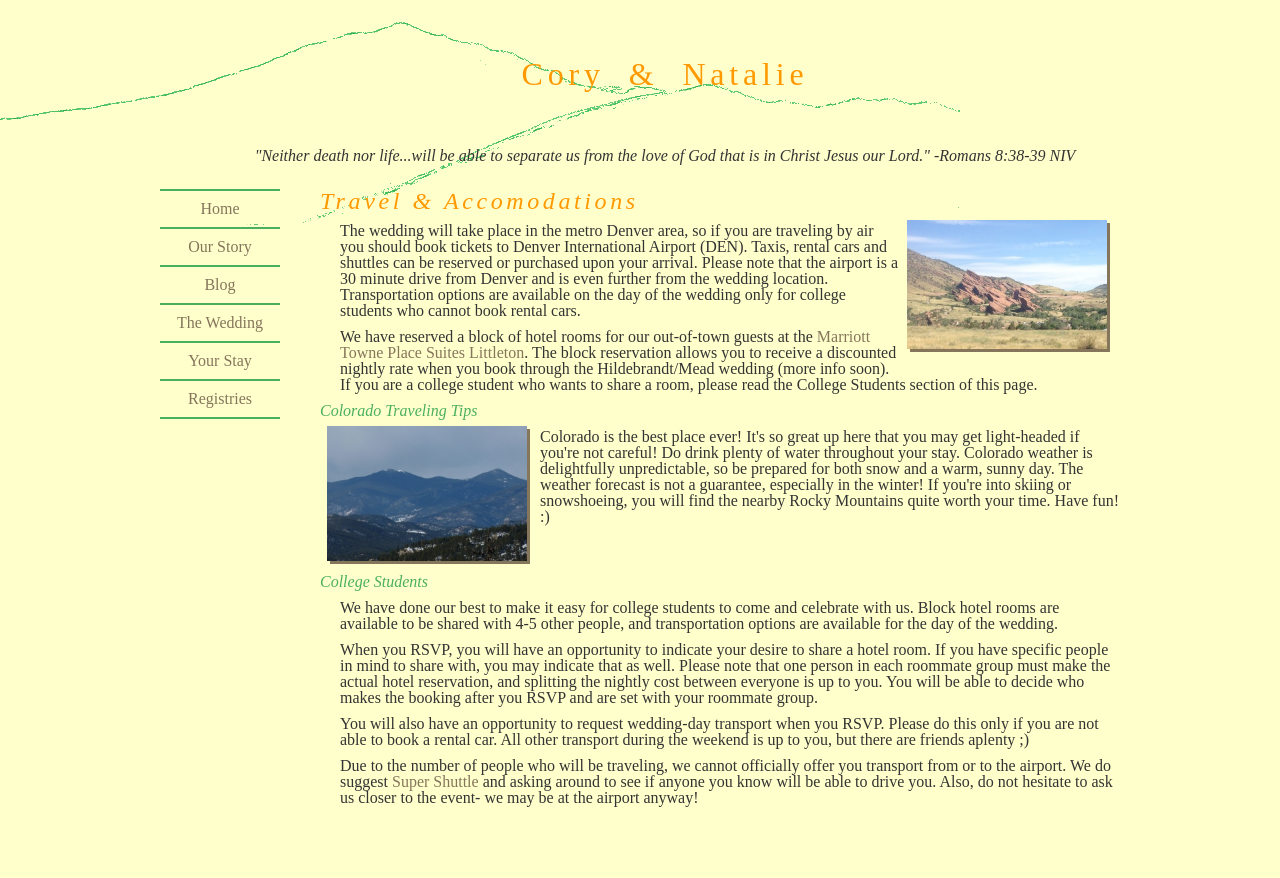
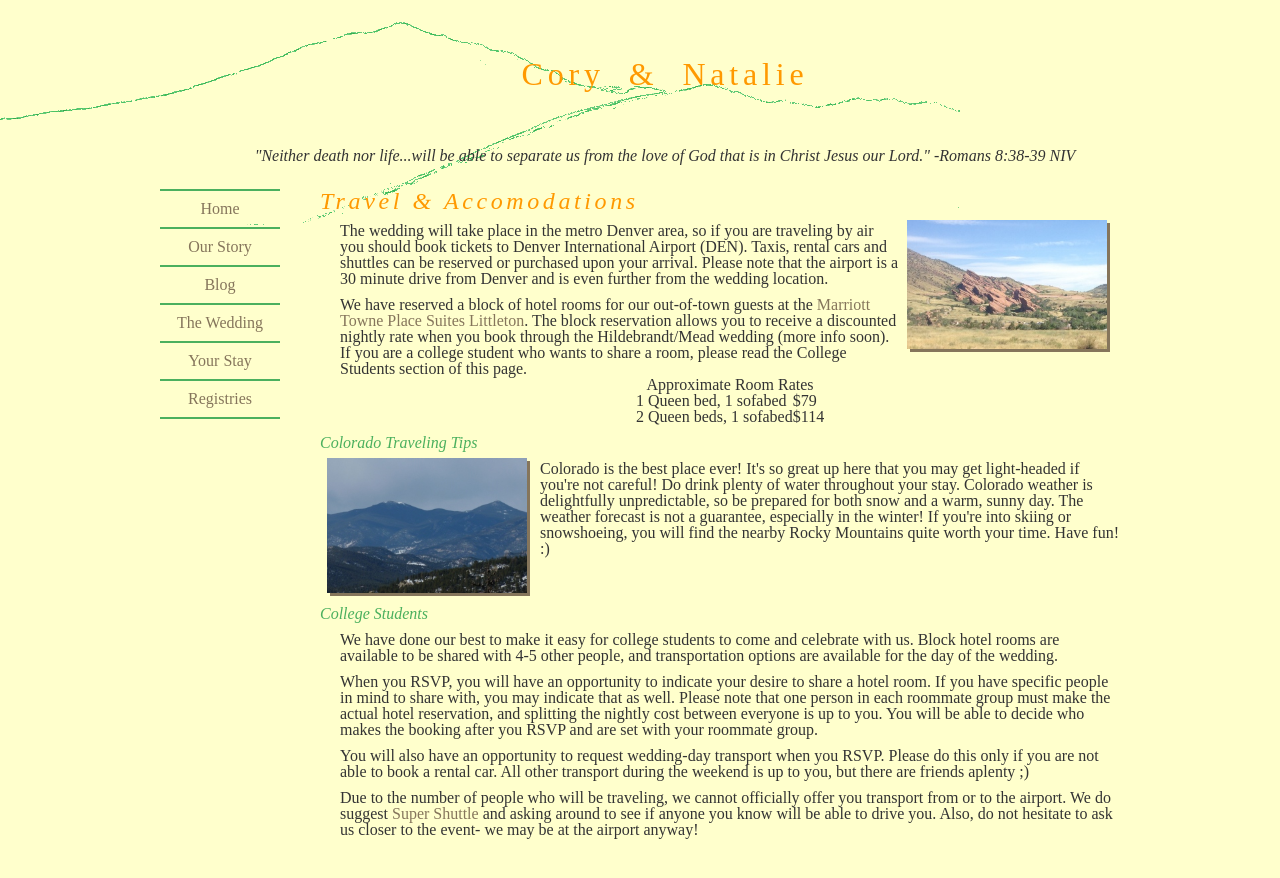
Before and after one commit to natalieh/wedding, a Jekyll site: the page built from travel/index.html, in a window 1280 px wide. Shown: the top 878 px of the page. Built offline with Jekyll 4.4.1, drawn with Linux system fonts in a browser that asks for light colours.

Commit message:
Adding hotel rates

```diff
--- a/style.css
+++ b/style.css
@@ -146,6 +146,15 @@ p {
     padding-left: 20px;
 }
 
+table {
+    margin-left: auto;
+    margin-right: auto;
+}
+
+table caption {
+    font-style: bold;
+}
+
 img.lgportrait {
     margin: 10px;
     width: 200px;
--- a/travel/index.html
+++ b/travel/index.html
@@ -10,10 +10,21 @@ layout: default
         <img src="colorado2.jpg" class="landscape">
     </div>
     <p>
-        The wedding will take place in the metro Denver area, so if you are traveling by air you should book tickets to Denver International Airport (DEN).  Taxis, rental cars and shuttles can be reserved or purchased upon your arrival.  Please note that the airport is a 30 minute drive from Denver and is even further from the wedding location.  Transportation options are available on the day of the wedding only for college students who cannot book rental cars.
+        The wedding will take place in the metro Denver area, so if you are traveling by air you should book tickets to Denver International Airport (DEN).  Taxis, rental cars and shuttles can be reserved or purchased upon your arrival.  Please note that the airport is a 30 minute drive from Denver and is even further from the wedding location.
     </p>
     <p>
         We have reserved a block of hotel rooms for our out-of-town guests at the <a href="http://www.marriott.com/hotels/travel/dentp-towneplace-suites-denver-southwest-littleton/" target="blank">Marriott Towne Place Suites Littleton</a>.  The block reservation allows you to receive a discounted nightly rate when you book through the Hildebrandt/Mead wedding (more info soon).  If you are a college student who wants to share a room, please read the College Students section of this page.
+        <table>
+            <caption>Approximate Room Rates</caption>
+            <tr>
+                <td>1 Queen bed, 1 sofabed</td>
+                <td>$79</td>
+            </tr>
+            <tr>
+                <td>2 Queen beds, 1 sofabed</td>
+                <td>$114</td>
+            </tr>
+        </table>
     </p>
     <div class="subtitle">
     Colorado Traveling Tips
```
